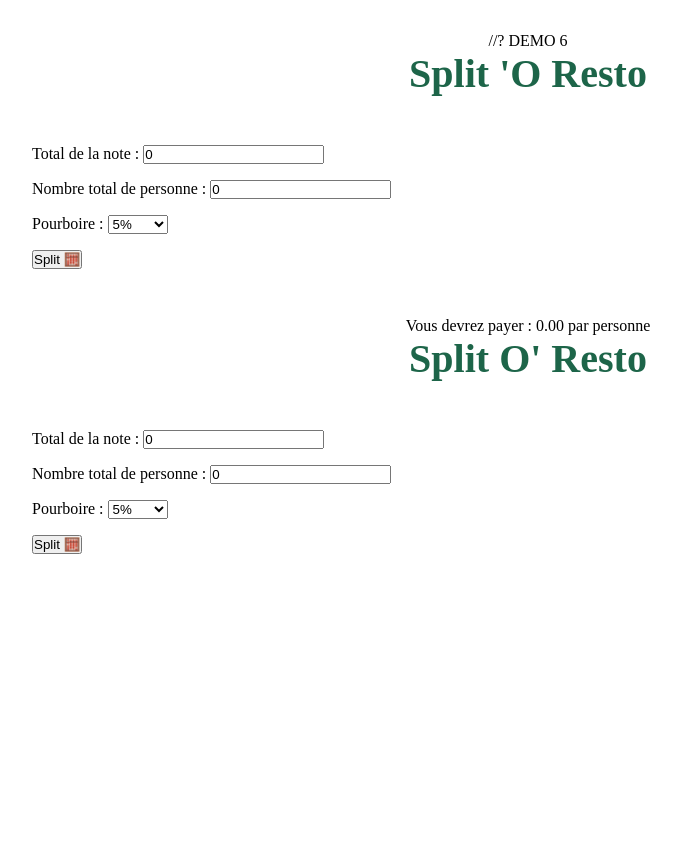
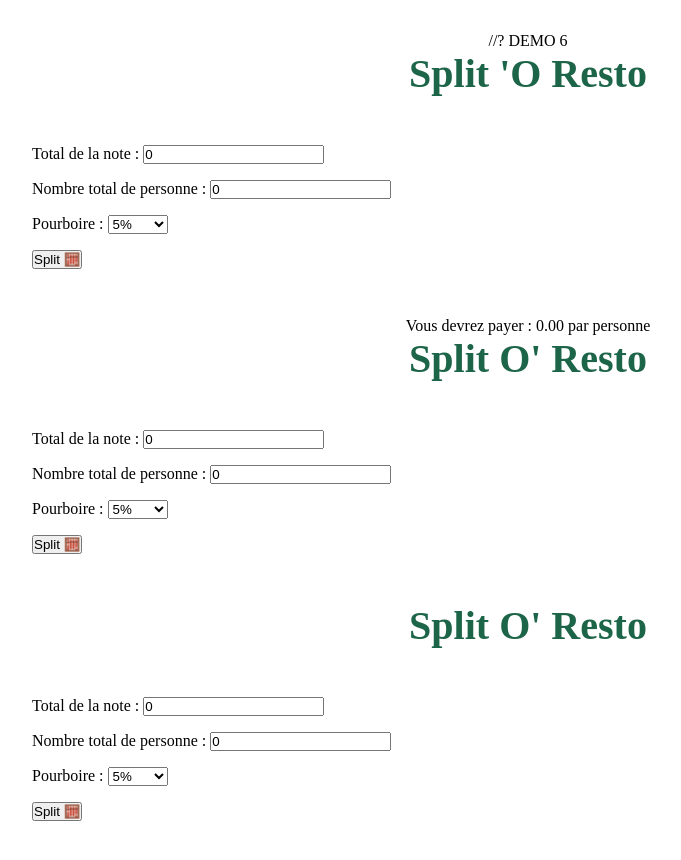
Before and after one commit to CeydaCalik/React_01, a React (Vite) app: page / in a window 1280 px wide. Shown: the top 860 px of the page, without its empty margins (112-793 px from the left). Before the commit the page ends 800 px from the top, so only its background shows below. Built offline with nearby package versions, Linux system fonts and the light colour scheme.

Commit message:
Demo 6 bis + Demo 6 lib

```diff
--- a/package.json
+++ b/package.json
@@ -11,7 +11,8 @@
   },
   "dependencies": {
     "react": "^19.2.0",
-    "react-dom": "^19.2.0"
+    "react-dom": "^19.2.0",
+    "react-hook-form": "^7.71.1"
   },
   "devDependencies": {
     "@eslint/js": "^9.39.1",
--- a/src/App.jsx
+++ b/src/App.jsx
@@ -10,6 +10,7 @@ import { Demo5 } from './assets/demos/5_State/Demo5'
 import { Exo_4 } from './exos/4_Event/Exo_4'
 import { Demo6 } from './assets/demos/6_Formulaire/Demo6'
 import { Demo6Bis } from './assets/demos/6_Formulaire/6_Bis/Demo6Bis'
+import { Demo6Lib } from './assets/demos/6_Formulaire/6_lib/Demo6Lib.jsx'
 
 
 function App() {
@@ -85,6 +86,7 @@ function App() {
 
           <Demo6 />
           <Demo6Bis />
+          <Demo6Lib />
 
     </>
 
--- /dev/null
+++ b/src/assets/demos/6_Formulaire/6_lib/Demo6Lib.jsx
@@ -0,0 +1,92 @@
+import { useState } from "react"
+import { useForm } from "react-hook-form";
+
+
+export const Demo6Lib = () => {
+
+const [ totalPerPerson, setTotalPerPerson ] = useState();
+
+const { register, handleSubmit, formState : { errors }, reset} = useForm( {mode : 'onChange',
+                                                                    defaultValues : {
+                                                                        bill : 0,
+                                                                        nbPerson : 0,
+                                                                        tips : 5
+                                                                        }});
+
+const splitBill = (data) => {
+    console.log(data);
+
+    setTotalPerPerson( (data.bill + (data.bill * data.tips/100))/data.nbPerson);
+    // reset(); -> Vide les champs du formulaire après validation
+}
+
+
+
+
+    return (
+        <>
+            <h2>Split O' Resto</h2>
+
+            <form onSubmit={handleSubmit(splitBill, () => setTotalPerPerson(undefined))}>
+
+                <div>
+                    <label htmlFor="bill">Total de la note : </label>
+                    <input id='bill' name="bill" type="number"
+                    {... register ('bill', { valueAsNumber : true, required : true, min : 10})} />
+
+                    {
+                        errors['bill']?.type === 'required' &&
+                        <span>
+                            Ce champs est requis
+                        </span>
+                    }
+                    {
+                        errors['bill']?.type === 'min' &&
+                        <span>
+                            Vous devez remplir une valeur
+                        </span>
+                    }
+                </div>
+
+                <div>
+                    <label htmlFor="nbPerson">Nombre total de personne : </label>
+                    <input id='nbPerson' name="nbPerson" type="number"
+                    {... register ('nbPerson', { valueAsNumber : true, required : true, min : 1})} />
+
+                    {
+                        errors['nbPerson']?.type === 'required' &&
+                        <span> Ce champs est requis</span>
+                    }
+
+                    {
+                        errors['nbPerson']?.type === 'min' &&
+                        <span> Vous devez être au moins une personne</span>
+                    }
+                </div>
+
+                <div>
+                    <label htmlFor="tips">Pourboire : </label>
+                    <select id='tips' name="tips"
+                    {... register ('tips', { valueAsNumber : true, required : true })}>
+
+                        <option value={0}>Aucun</option>
+                        <option value={5}>5%</option>
+                        <option value={10}>10%</option>
+                        <option value={15}>15%</option>
+                    </select>
+                </div>
+
+                <button>Split 🧮</button>
+
+
+
+            </form>
+                { totalPerPerson &&
+            <div>Vous devrez payer : {totalPerPerson.toFixed(2)} € par personne </div> }
+
+
+        </>
+    )
+
+
+}
```
Also changed, not shown: 1 other file (tests, documents, lock files or other folders).
